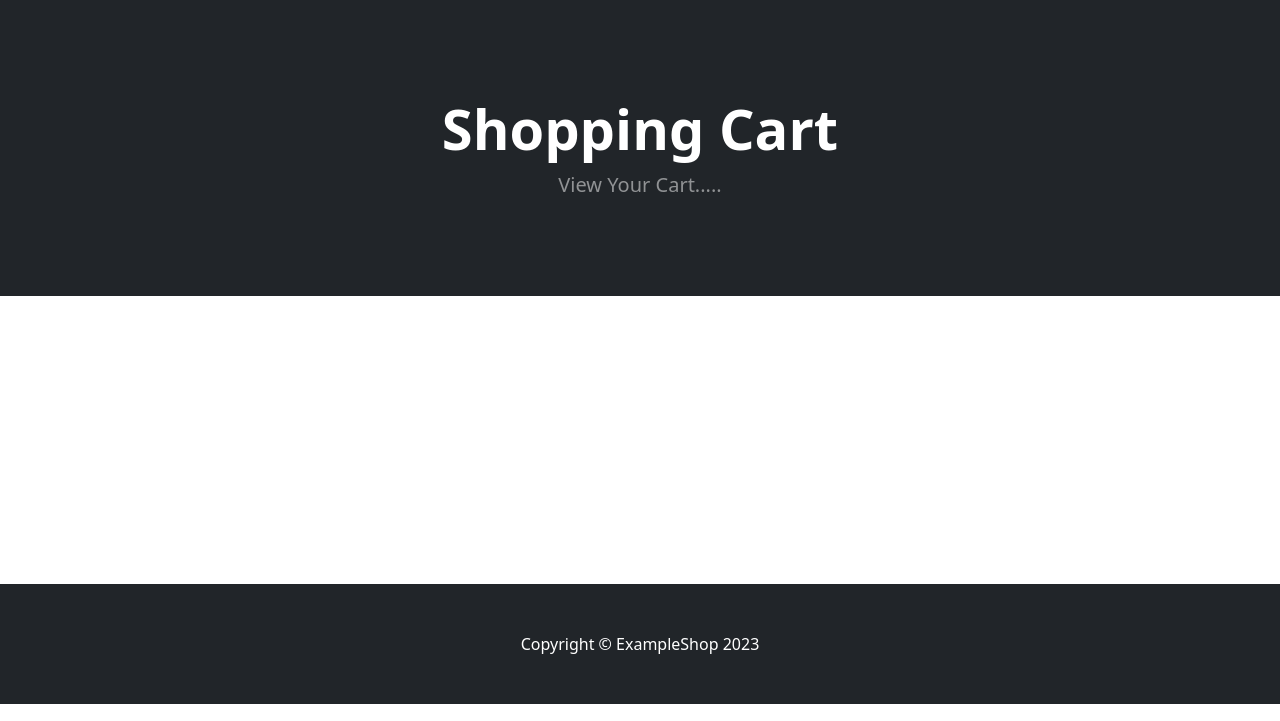
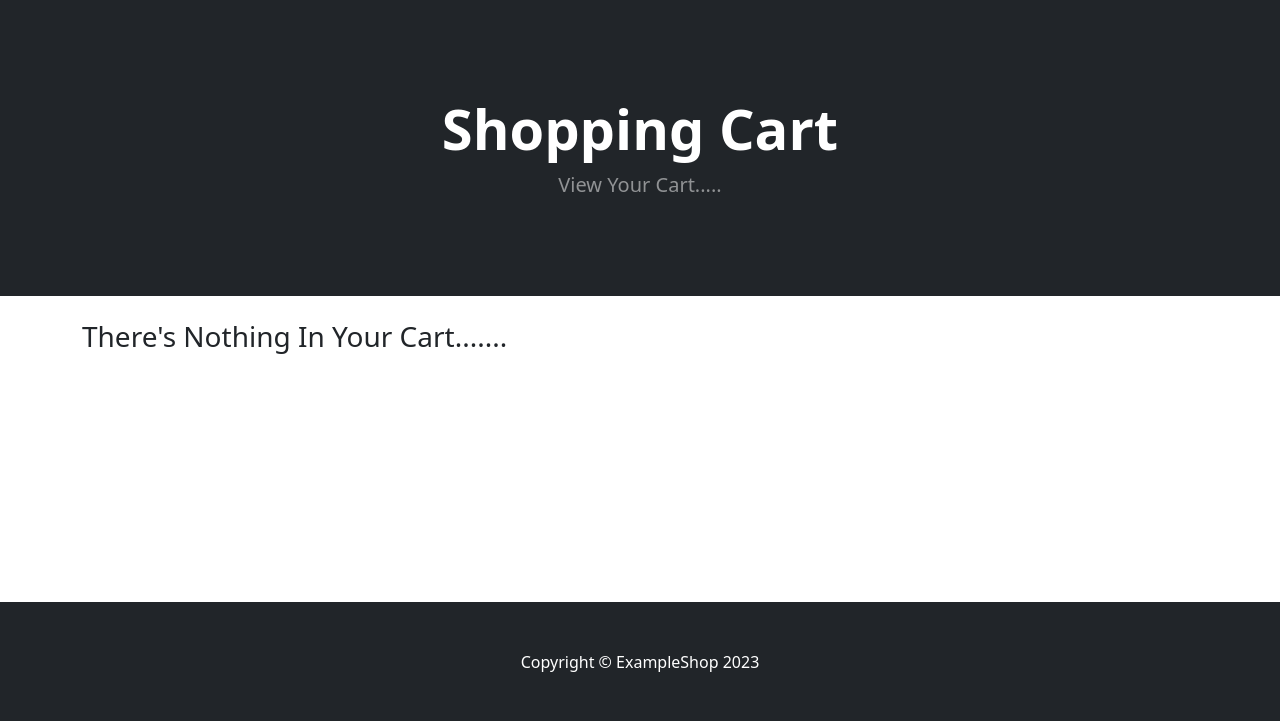
Before and after one commit to m-a-mamun69/E-Commerce-Management-System-d, a Django app: page /cart/ in a window 1280 px wide. Shown: the part 57-778 px from the top of the page. Run offline with Django 5.2, Linux system fonts and the light colour scheme; some libraries are stand-ins or nearby versions.

Commit message:
Update Shopping Cart Summary Page Stuff

```diff
--- a/cart/cart.py
+++ b/cart/cart.py
@@ -1,3 +1,4 @@
+from store.models import Product
 
 class Cart():
     def __init__(self, request):
@@ -28,3 +29,11 @@ class Cart():
 
     def __len__(self):
         return len(self.cart)
+
+    def get_prods(self):
+        # Get ids From Cart
+        product_ids = self.cart.keys()
+        # Use ids to lookup products in database model
+        products = Product.objects.filter(id__in=product_ids)
+        # Return Those looked up products
+        return products
--- a/cart/templates/cart_summary.html
+++ b/cart/templates/cart_summary.html
@@ -11,27 +11,24 @@
                 </div>
             </div>
         </header>
-        <!-- Section-->
-        <section class="py-5">
-            <div class="container px-4 px-lg-5 mt-5">
-                <div class="row gx-4 gx-lg-5 row-cols-2 row-cols-md-3 row-cols-xl-4 justify-content-center">
+        <br>
+        <div class="container">
+            {% if cart_products %}
+            {% for product in cart_products %}
 
+            <div class="card mb-3" >
+                <div class="row g-0">
+                  <div class="col-md-4">
+                    <img src="{{ product.image.url }}" class="img-fluid rounded-start" alt="...">
+                  </div>
+                  <div class="col-md-8">
+                    <div class="card-body">
+                        <center>
+                      <h5 class="card-title">{{product.name}}</h5>
+                      <br>
+                      <p class="card-text justify">{{product.description}}</p>
 
-
-                    {% for product in products %}
                       {% if product.is_sale %}
-
-                        <div class="col mb-5">
-                            <div class="card h-100">
-                                                            <!-- Sale badge-->
-                            <div class="badge bg-dark text-white position-absolute" style="top: 0.5rem; right: 0.5rem">Sale</div>
-                                <!-- Product image-->
-                                <img class="card-img-top" src="{{ product.image.url }}" alt="..." />
-                                <!-- Product details-->
-                                <div class="card-body p-4">
-                                    <div class="text-center">
-                                        <!-- Product name-->
-                                        <h5 class="fw-bolder">{{product.name}}</h5>
                       <div class="d-flex justify-content-center small text-warning mb-2">
                         <div class="bi-star-fill"></div>
                         &nbsp;&nbsp;Sale!&nbsp;&nbsp;
@@ -44,43 +41,30 @@
                     </strike>
                     &nbsp;
                     ${{product.sale_price}}
-                                    </div>
-                                </div>
-                                <!-- Product actions-->
-                                <div class="card-footer p-4 pt-0 border-top-0 bg-transparent">
-                                    <div class="text-center"><a class="btn btn-outline-dark mt-auto" href="{% url 'product' product.id %}">View Product</a></div>
+
+                      {% else %}
+                      ${{product.price}}
+                      <br>ID: {{ product.id }}
+
+                      {% endif %}
+                      <br><br>
+                      <a href="{% url 'home' %}" class="btn btn-secondary">Home</a>
+                        </center>
                     </div>
                   </div>
                 </div>
+              </div><br>
+
+            {% endfor %}
             {% else %}
-                        <div class="col mb-5">
-                            <div class="card h-100">
-                                <!-- Product image-->
-                                <img class="card-img-top" src="{{ product.image.url }}" alt="..." />
-                                <!-- Product details-->
-                                <div class="card-body p-4">
-                                    <div class="text-center">
-                                        <!-- Product name-->
-                                        <h5 class="fw-bolder">{{product.name}}</h5>
-                                        <!-- Product price-->
-                                        ${{product.price}}
+            <h3>There's Nothing In Your Cart.......</h3>
+            <br><br><br><br>
+            {% endif %}
+        </div>
+        <!-- Section-->
 
-                                    </div>
-                                </div>
-                                <!-- Product actions-->
-                                <div class="card-footer p-4 pt-0 border-top-0 bg-transparent">
-                                    <div class="text-center"><a class="btn btn-outline-dark mt-auto" href="{% url 'product' product.id %}">View Product</a></div>
-                                </div>
-                            </div>
-                        </div>
-                        {% endif %}
-                    {% endfor %}
-
-
-                </div>
-            </div>
-        </section>
 
 <br><br><br><br><br><br>
 
+
 {% endblock %}
--- a/cart/views.py
+++ b/cart/views.py
@@ -5,7 +5,10 @@ from django.http import JsonResponse
 # Create your views here.
 
 def cart_summary(request):
-    return render(request, "cart_summary.html", {})
+    #Get the Cart
+    cart = Cart(request)
+    cart_products = cart.get_prods
+    return render(request, "cart_summary.html", {"cart_products":cart_products})
 
 
 def cart_add(request):
```
Also changed, not shown: db.sqlite3. Lines whose indentation alone changed are shown as unchanged.
